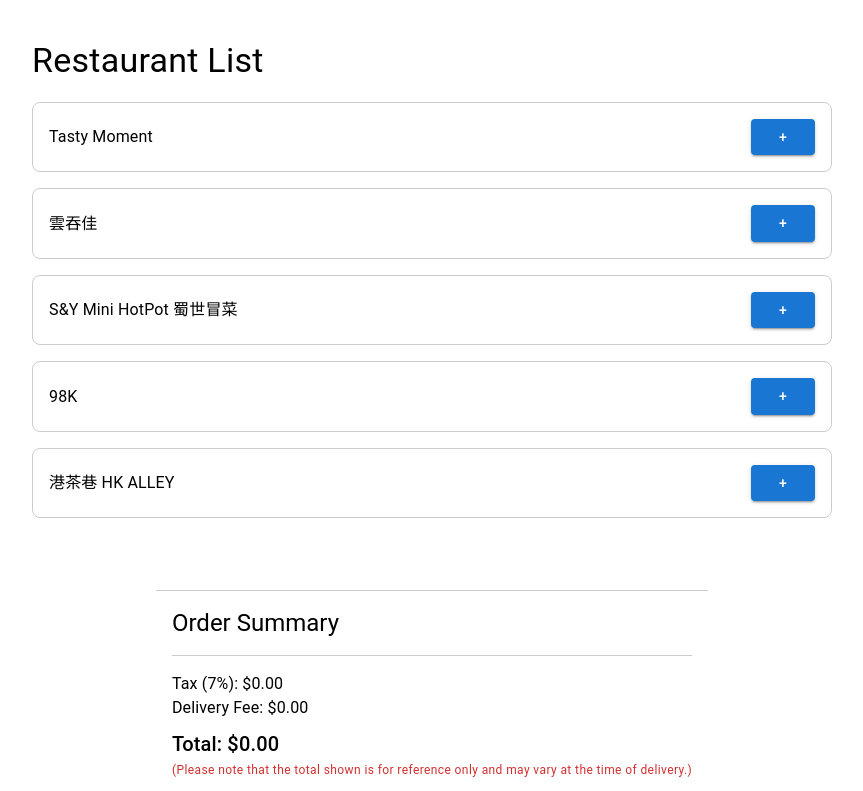
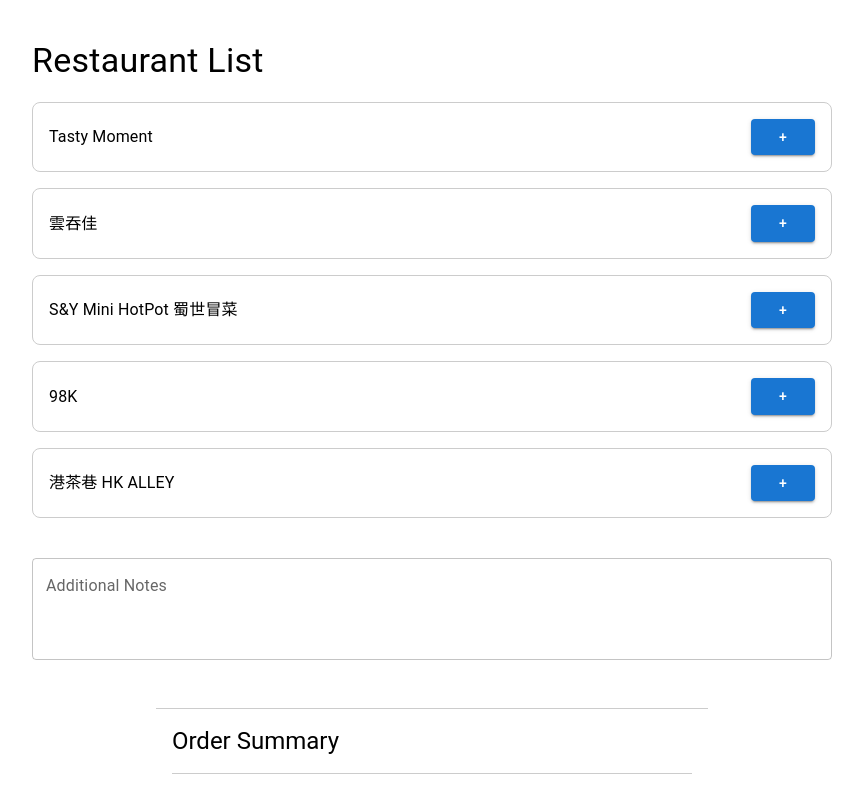
Before and after one commit to masacheung/mak-delivery, a React (Create React App) app in the folder static/: page /restaurants in a window 1280 px wide. Shown: the top 791 px of the page, without its empty margins (208-1071 px from the left). Built offline with nearby package versions, Linux system fonts and the light colour scheme.

Commit message:
Added notes field for database and frontend

```diff
--- a/static/src/features/admin/admin.js
+++ b/static/src/features/admin/admin.js
@@ -178,6 +178,7 @@ const Admin = () => {
               ) : (
                 <Typography color="error">No order details available.</Typography>
               )}
+              <Typography><strong>Notes:</strong>{order.notes}</Typography>
             </Card>
           ))}
         </Box>
--- a/static/src/features/ordered/orderedPage.js
+++ b/static/src/features/ordered/orderedPage.js
@@ -66,6 +66,8 @@ const OrderedPage = () => {
             <Typography color="error">No order details available.</Typography>
           )}
 
+          <Typography><strong>Notes:</strong>{order.notes}</Typography>
+
           <Divider sx={{ my: 2 }} />
 
           <Typography variant="body1">
--- a/static/src/features/orders/orderLookup.js
+++ b/static/src/features/orders/orderLookup.js
@@ -97,6 +97,10 @@ const OrderLookup = () => {
                   (Please note that the total shown is for reference only and may vary at the time of delivery.)
                 </Typography>
               </Box>
+
+              <Box sx={{ display: "flex", justifyContent: "space-between", alignItems: "center" }}>
+                <Typography><strong>Notes:</strong>{orderData.notes}</Typography>
+              </Box>
             </Box>
 
             {/* Ordered Dishes */}
--- a/static/src/features/restaurants/restaurantList.js
+++ b/static/src/features/restaurants/restaurantList.js
@@ -51,6 +51,7 @@ const RestaurantList = () => {
     wechatId: "",
     pickupLocation: "",
     date: "",
+    notes: "",
     errors: {},
     total: 0,
   });
@@ -183,6 +184,7 @@ const RestaurantList = () => {
           }, {})
         ),
         total: orderState.total,
+        notes: orderState.notes
       };
 
     try {
@@ -306,6 +308,16 @@ const RestaurantList = () => {
             </ListItem>
           ))}
         </List>
+        <TextField
+          label="Additional Notes"
+          variant="outlined"
+          multiline
+          rows={3}
+          fullWidth
+          value={orderState.notes}
+          onChange={(e) => setOrderState({ ...orderState, notes: e.target.value })}
+          sx={{ marginTop: 2 }}
+        />
       </Box>
 
       <OrderSummary addedDishes={orderState.addedDishes} updateTotal={updateTotal}/>
```
Also changed, not shown: static/src/api/orders.js (+4 -3 lines), 1 other file (tests, documents, lock files or other folders).
